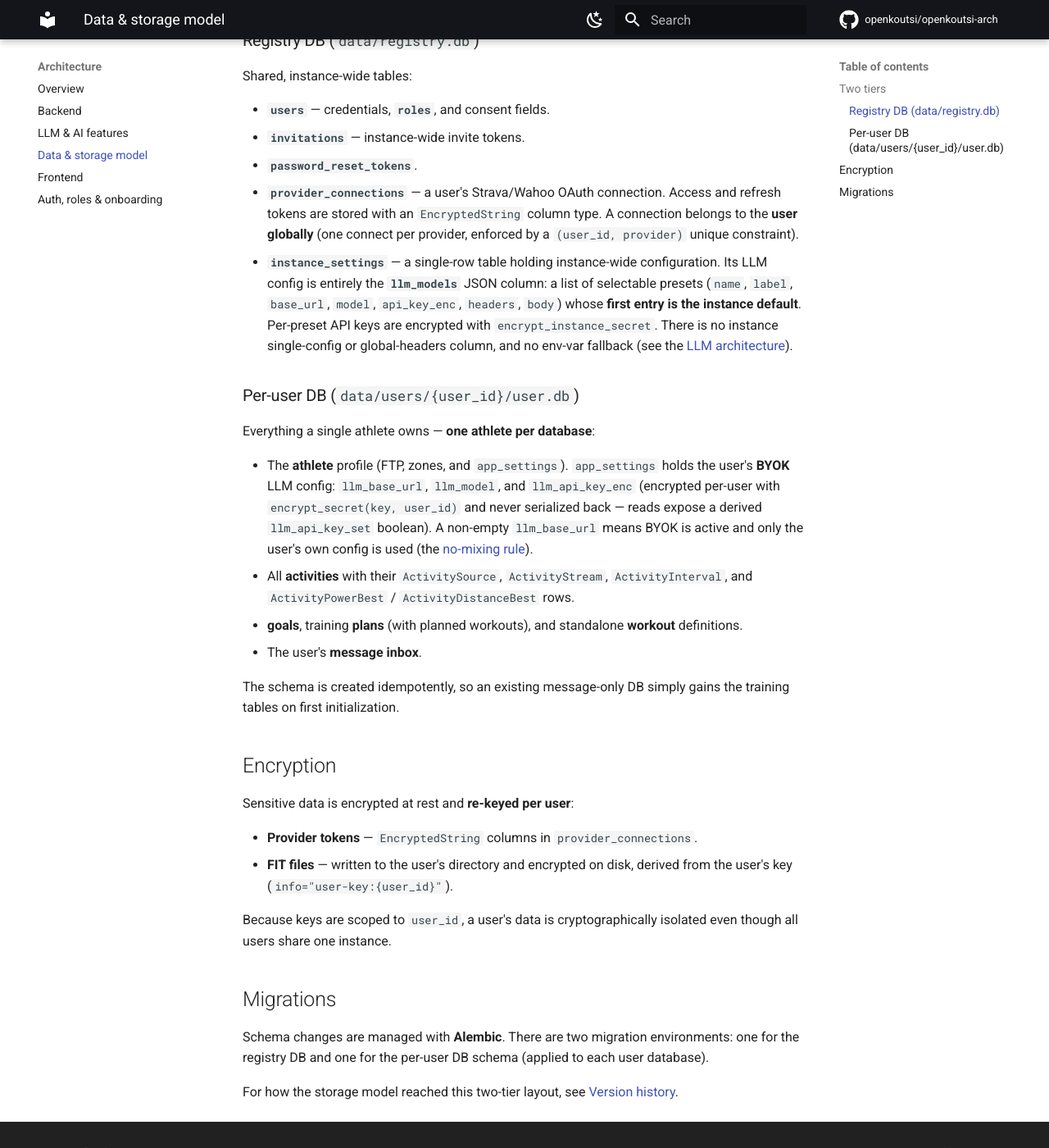
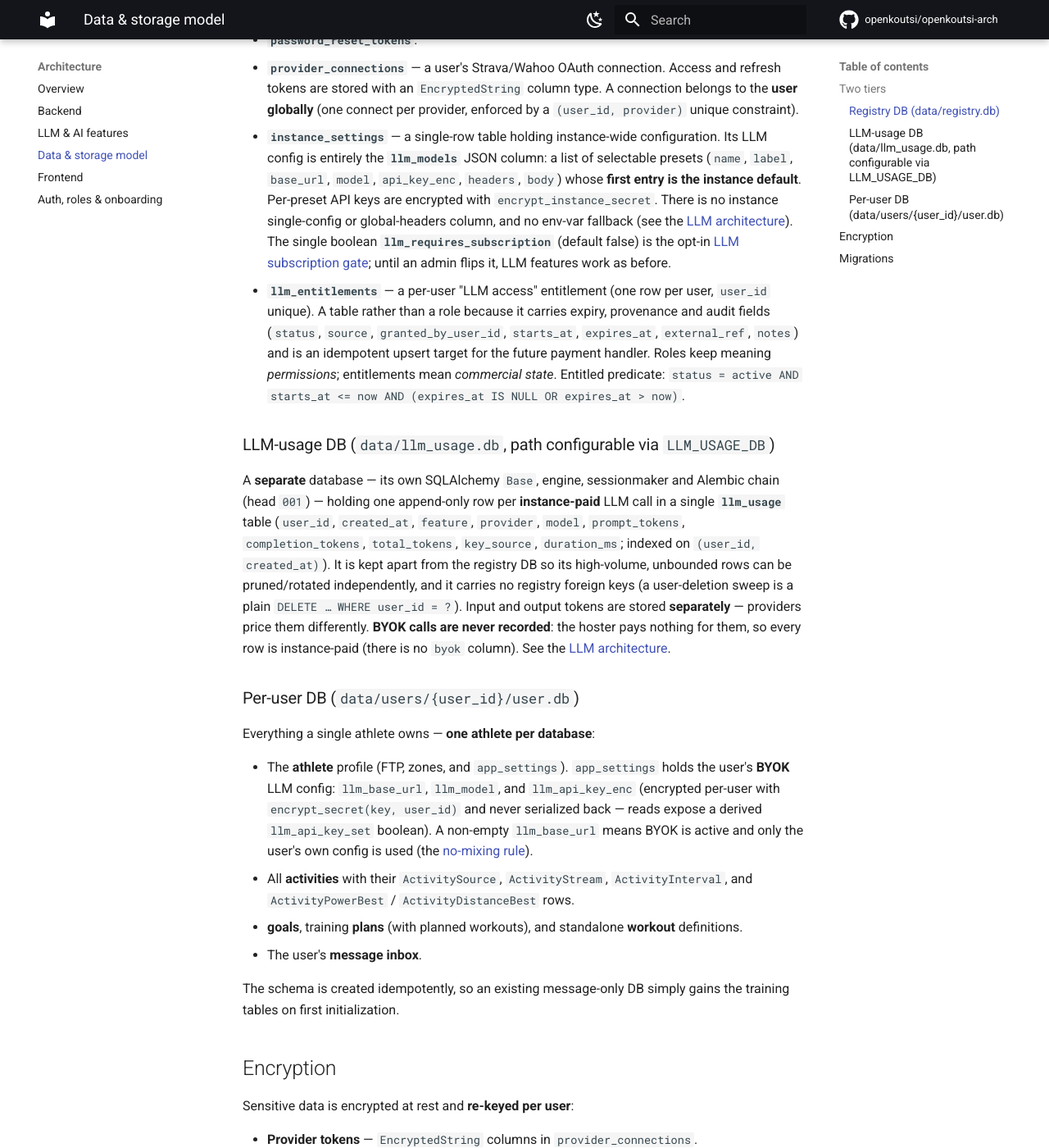
Before and after one commit to openkoutsi/openkoutsi-arch, an MkDocs documentation site: the page built from docs/architecture/data-model.md, in a window 1280 px wide and 1400 px high, scrolled down 917 px. Shown: the whole window at 82% size. Built offline with MkDocs 1.6.1 and Material for MkDocs 9.7.7, drawn with Linux system fonts in a browser that asks for light colours; comment, search, counter and statistics services are not loaded; some of the changed text lies outside the part shown.

Commit message:
Document LLM subscription gate, entitlements table and separate usage DB (#9)
- data-model.md: add llm_entitlements registry table + llm_requires_subscription
  column, and the separate llm_usage database (instance-paid only, excludes BYOK);
  update the two-tier diagram and the migration-environments count.
- llm.md: new "Subscription gating & usage tracking" section with the gate
  semantics table and the usage-recording flow.
- backend.md: note the usage DB is initialized at startup.

Co-Authored-By: Claude Opus 4.8 <noreply@anthropic.com>
Claude-Session: https://claude.ai/code/session_01BoDCJXvqZDzWGDfF2GyHw6

```diff
--- a/docs/architecture/data-model.md
+++ b/docs/architecture/data-model.md
@@ -1,7 +1,8 @@
 # Data & storage model
 
 openkoutsi stores everything in **SQLite** (WAL mode). Storage is a two-tier layout: one shared
-**registry database** plus **one database per user**.
+**registry database**, **one database per user**, and a small dedicated
+**LLM-usage database**.
 
 ## Two tiers
 
@@ -13,6 +14,10 @@ flowchart TD
         PR["password_reset_tokens"]
         PC["provider_connections (encrypted tokens)"]
         IS["instance_settings (single row)"]
+        EN["llm_entitlements (per-user LLM access)"]
+    end
+    subgraph Usage["LLM-usage DB — data/llm_usage.db (separate)"]
+        LU["llm_usage (instance-paid calls only)"]
     end
     subgraph PerUser["Per-user DB — data/users/&#123;id&#125;/user.db"]
         Ath["athlete (one per DB)"]
@@ -47,7 +54,28 @@ Shared, instance-wide tables:
   `label`, `base_url`, `model`, `api_key_enc`, `headers`, `body`) whose **first entry is the
   instance default**. Per-preset API keys are encrypted with `encrypt_instance_secret`. There is
   no instance single-config or global-headers column, and no env-var fallback (see the
-  [LLM architecture](llm.md)).
+  [LLM architecture](llm.md)). The single boolean **`llm_requires_subscription`** (default
+  false) is the opt-in [LLM subscription gate](llm.md); until an admin flips it, LLM features
+  work as before.
+- **`llm_entitlements`** — a per-user "LLM access" entitlement (one row per user, `user_id`
+  unique). A table rather than a role because it carries expiry, provenance and audit fields
+  (`status`, `source`, `granted_by_user_id`, `starts_at`, `expires_at`, `external_ref`, `notes`)
+  and is an idempotent upsert target for the future payment handler. Roles keep meaning
+  *permissions*; entitlements mean *commercial state*. Entitled predicate:
+  `status = active AND starts_at <= now AND (expires_at IS NULL OR expires_at > now)`.
+
+### LLM-usage DB (`data/llm_usage.db`, path configurable via `LLM_USAGE_DB`)
+
+A **separate** database — its own SQLAlchemy `Base`, engine, sessionmaker and Alembic chain
+(head `001`) — holding one append-only row per **instance-paid** LLM call in a single
+**`llm_usage`** table (`user_id`, `created_at`, `feature`, `provider`, `model`,
+`prompt_tokens`, `completion_tokens`, `total_tokens`, `key_source`, `duration_ms`; indexed on
+`(user_id, created_at)`). It is kept apart from the registry DB so its high-volume, unbounded
+rows can be pruned/rotated independently, and it carries no registry foreign keys (a
+user-deletion sweep is a plain `DELETE … WHERE user_id = ?`). Input and output tokens are stored
+**separately** — providers price them differently. **BYOK calls are never recorded**: the hoster
+pays nothing for them, so every row is instance-paid (there is no `byok` column). See the
+[LLM architecture](llm.md).
 
 ### Per-user DB (`data/users/{user_id}/user.db`)
 
@@ -79,7 +107,8 @@ users share one instance.
 
 ## Migrations
 
-Schema changes are managed with **Alembic**. There are two migration environments: one for the
-registry DB and one for the per-user DB schema (applied to each user database).
+Schema changes are managed with **Alembic**. There are three migration environments: one for the
+registry DB, one for the per-user DB schema (applied to each user database), and one for the
+separate LLM-usage DB.
 
 For how the storage model reached this two-tier layout, see [Version history](../version-history.md).
```
Also changed, not shown: other parts of docs/architecture/data-model.md (+2 -0 lines), docs/architecture/backend.md (+3 -2 lines), docs/architecture/llm.md (+38 -0 lines).
